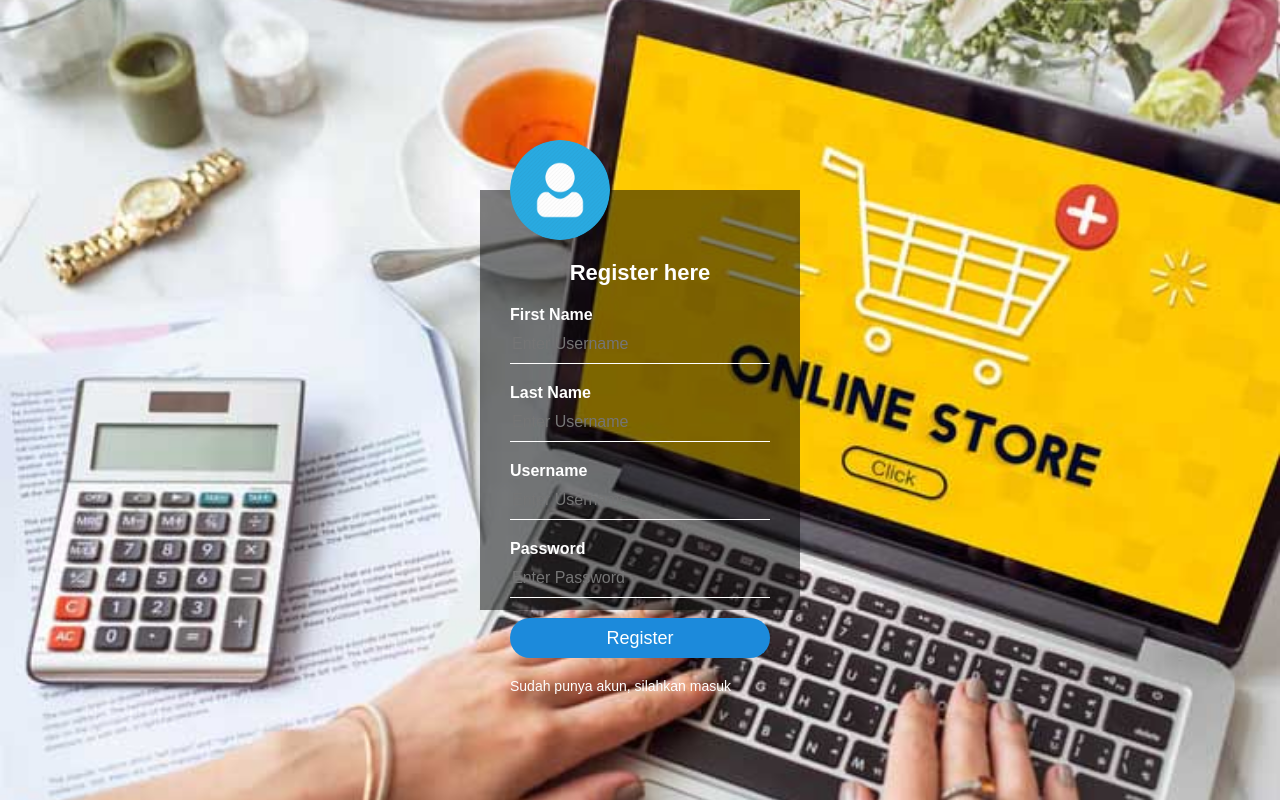
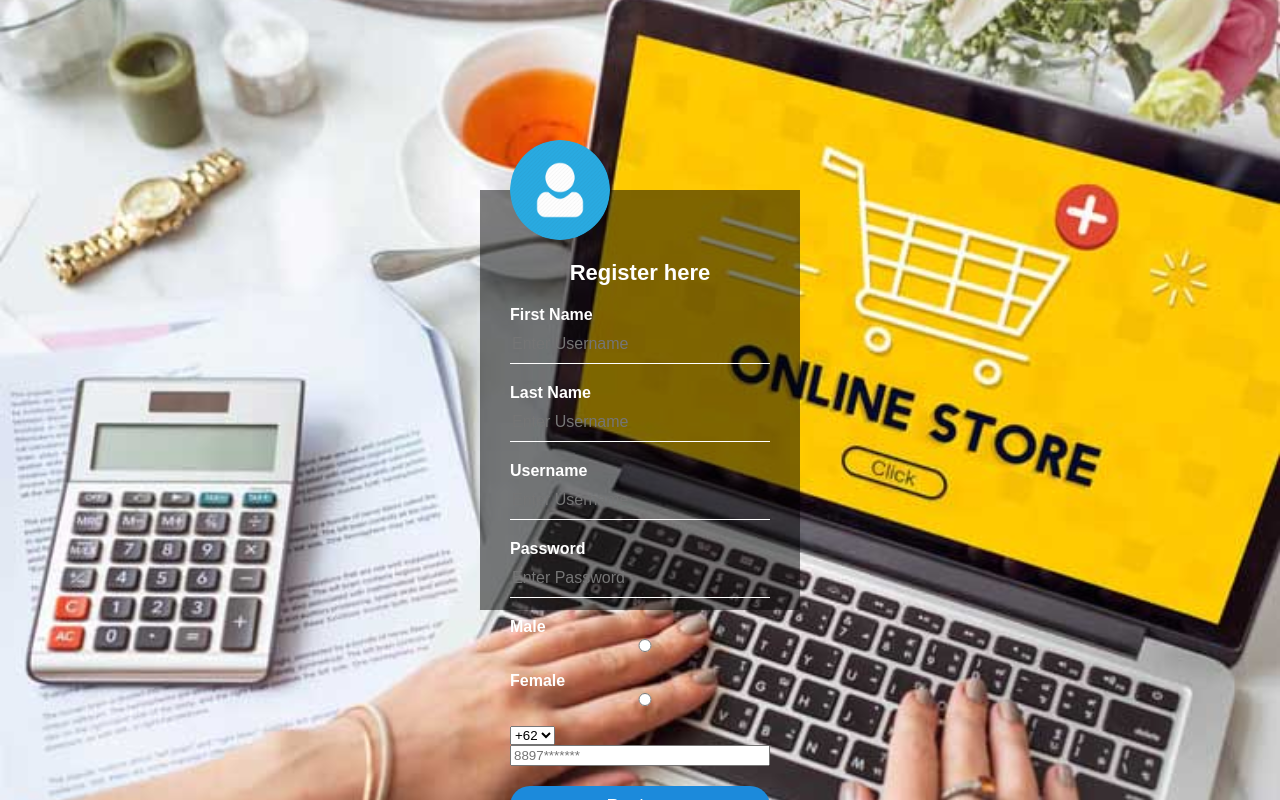
Before and after one commit to PerancanganWebsite16C/Kelompok16C.github.io, a plain HTML site: page 162410101001_Kharisma Ahmad Pradana/index.html in a window 1280 px wide. Drawn offline with Linux system fonts and the light colour scheme.

Commit message:
Update index.html

```diff
--- a/162410101001_Kharisma Ahmad Pradana/index.html
+++ b/162410101001_Kharisma Ahmad Pradana/index.html
@@ -16,6 +16,18 @@
                     <input type="text" name="username" placeholder="Enter Username">
                     <p>Password</p>
                     <input type="password" name="password" placeholder="Enter Password">
+
+                    <p>Male</p><input type="radio" name="Gender">
+                    <p>Female</p>
+                    <input type="radio" name="Gender">
+                 <br>
+                   <select>
+                        <option>+62</option>
+                        <option>+86</option>
+                        <option>+33</option>
+                        <option>+58</option>
+                    </select>
+                    <input type="Phone" placeholder="8897*******" name="">
                     <input type="submit" name="submit" value="Register">
                     <br>
                     <a href="login.html">Sudah punya akun, silahkan masuk</a>
```
